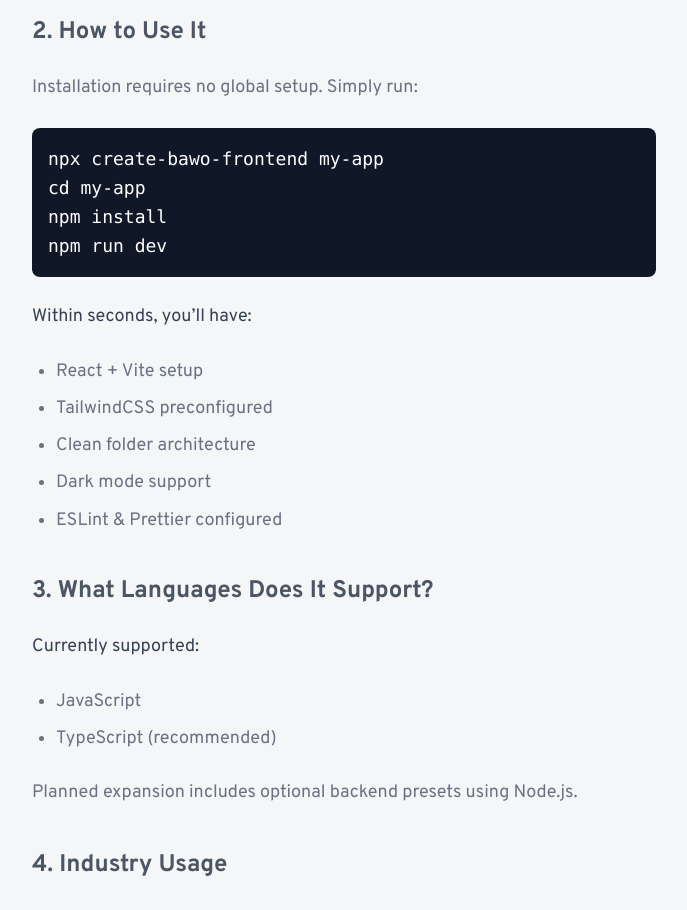
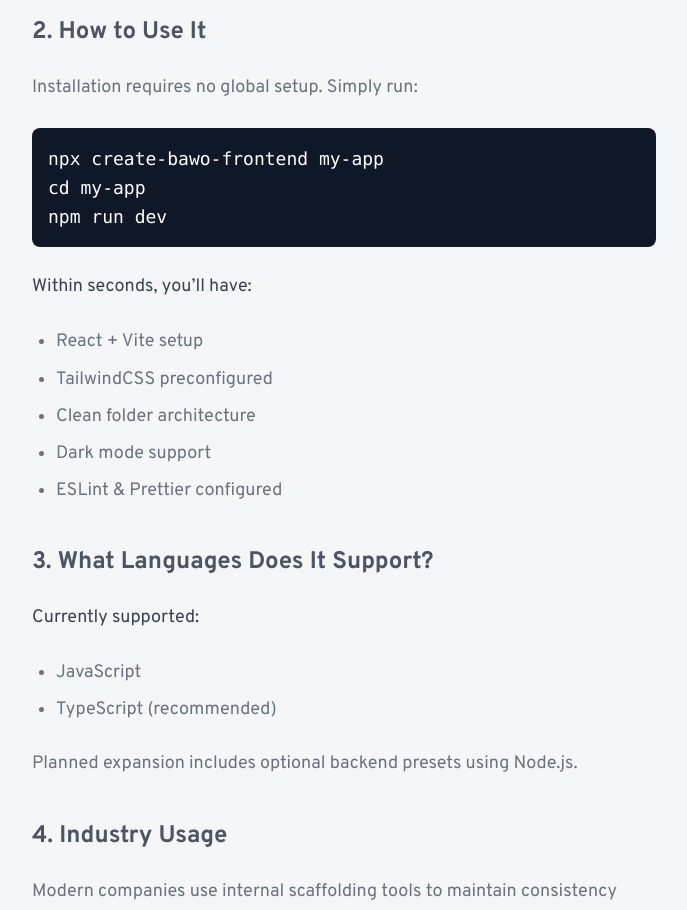
Before and after one commit to Joebakid/Porfolio-Redesign, a React (Vite) app: page /blog/significance-of-npx-create-bawo-frontend in a window 1280 px wide. Shown: the part 1000-1910 px from the top of the page, without its empty margins (296-983 px from the left). Built offline with nearby package versions, Linux system fonts and the light colour scheme; no server answers.

Commit message:
typo removed

```diff
--- a/src/components/blog/posts/blog-4.jsx
+++ b/src/components/blog/posts/blog-4.jsx
@@ -33,7 +33,6 @@
       <pre className="bg-gray-900 text-white p-4 rounded-lg overflow-x-auto">
 {`npx create-bawo-frontend my-app
 cd my-app
-npm install
 npm run dev`}
       </pre>
     <p className="text-gray-700 leading-8">
```
